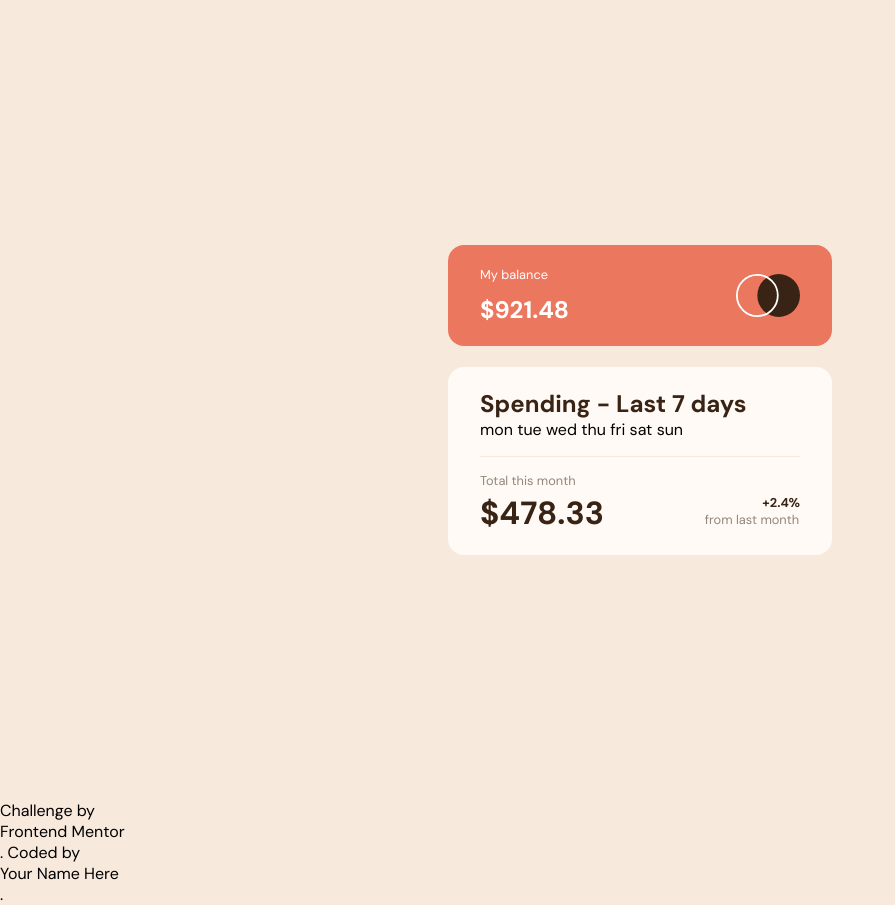
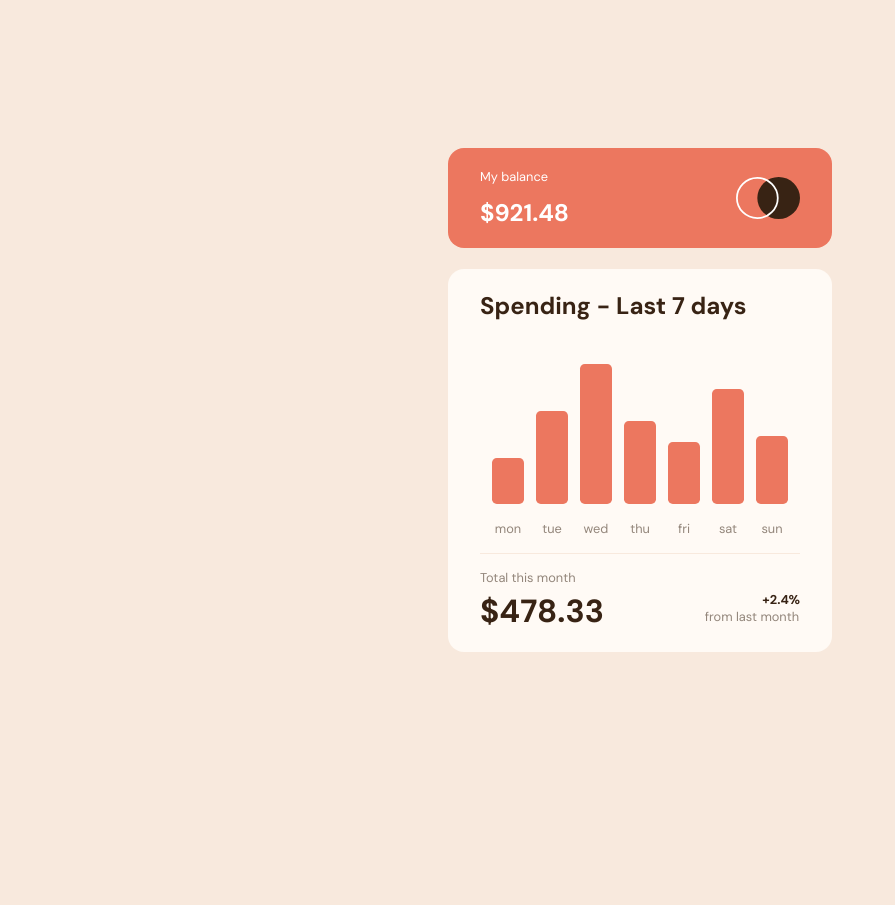
Before and after one commit to LuisC73/ExpensesComponent, a website: page index.html in a window 1280 px wide. Shown: the whole page, without its empty margins (0-895 px from the left). After the commit the page ends 800 px from the top, so only its background shows below. Drawn offline with Linux system fonts and the light colour scheme.

Commit message:
barras de porcentaje agregadas

```diff
--- a/index.html
+++ b/index.html
@@ -21,14 +21,7 @@
       </div>
       <div class="balance__body">
         <h3 class="balance__h3">Spending - Last 7 days</h3>
-        <div class="balance__spending">mon
-          tue
-          wed
-          thu
-          fri
-          sat
-          sun
-        </div>
+        <div class="balance__spending"></div>
         <hr class="balance__hr">
       <div class="balance__footer">
         <div class="balance__total">
@@ -47,19 +40,7 @@
   </main>
 
 
-
-
-
-
-
-
-
-
-
-
-  <div class="attribution">
-    Challenge by <a href="https://www.frontendmentor.io?ref=challenge" target="_blank">Frontend Mentor</a>.
-    Coded by <a href="#">Your Name Here</a>.
+  <script src="./src/js/main.js"></script>
   </div>
 </body>
 </html>
--- /dev/null
+++ b/src/js/main.js
@@ -0,0 +1,23 @@
+const data = fetch('../../data.json')
+    .then(response => response.json())
+    .then (data => {return data})
+
+const containerChart = document.querySelector('.balance__spending');
+
+console.log("object");
+
+data.then((data) =>{
+    data.forEach(item => {
+        let chart = document.createElement('div');
+        const height = item.amount/6;
+        chart.classList.add('balance__chart');
+        chart.innerHTML = `
+        <div class="balance__wrapper">
+        <div class="balance__value" style="--height: ${height}em"></div>
+        </div>
+        <p class="balance__p balance__p--title">${item.day}</p>
+        `;
+        containerChart.appendChild(chart);
+    })
+
+})
--- a/src/stylesheets/scss/_modules/_balance.scss
+++ b/src/stylesheets/scss/_modules/_balance.scss
@@ -53,4 +53,32 @@
     &__porcentage{
         margin-top: 1rem;
     }
+
+    &__spending{
+        @include mixin.flex(space-evenly,center,row);
+        padding-top: 1.5rem;
+    }
+
+    &__chart{
+        display: flex;
+        flex-direction: column;
+        height: 12em;
+        justify-content: center;
+        gap: 1em;
+
+    }
+
+    &__wrapper{
+        width: 2em;
+        display: flex;
+        align-items: flex-end;
+        height: 90%;
+    }
+
+    &__value{
+        height: var(--height);
+        background-color: vars.$red;
+        width: 100%;
+        border-radius: .3rem;
+    }
 }
--- a/src/stylesheets/scss/_other/_balance--modifiers.scss
+++ b/src/stylesheets/scss/_other/_balance--modifiers.scss
@@ -10,6 +10,11 @@
 
     &__p--gray{
         color: vars.$brown-medium;
+    }
+
+    &__p--title{
+        color: vars.$brown-medium;
+        text-align: center;
     }
 
     &__p--total{
```
Also changed, not shown: src/stylesheets/css/style.css, 1 other file.
